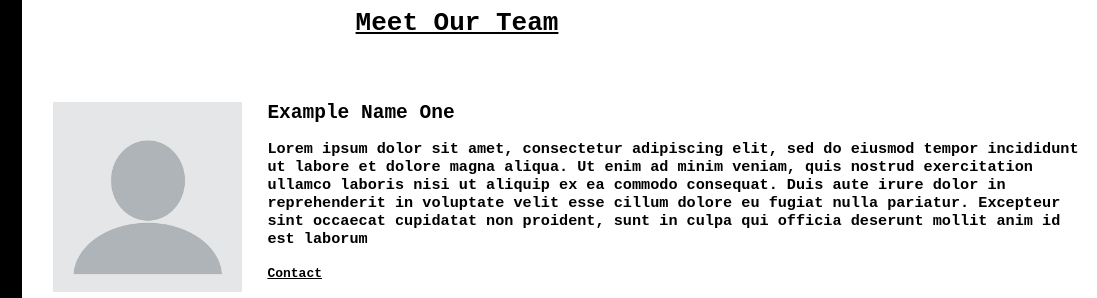
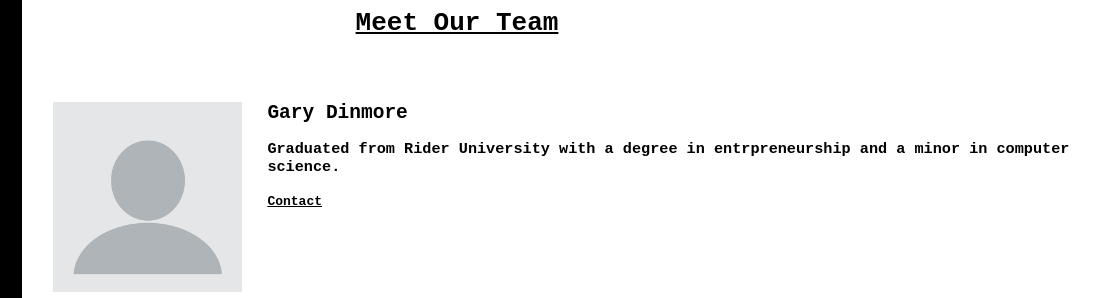
Before and after one commit to ryanmurf9/Swocoin, a plain HTML site: page about.html in a window 1280 px wide. Shown: the top 298 px of the page, 183-1280 px from the left. Drawn offline with Linux system fonts and the light colour scheme.

Commit message:
Update about.html

```diff
--- a/about.html
+++ b/about.html
@@ -59,8 +59,8 @@
 
 <!--Profile One-->
 <img src = "images/profile_example.png" class = "profile-image"></img>
-<h2 class ="blocktext">Example Name One</h2>
-<h3 class ="blocktext">Lorem ipsum dolor sit amet, consectetur adipiscing elit, sed do eiusmod tempor incididunt ut labore et dolore magna aliqua. Ut enim ad minim veniam, quis nostrud exercitation ullamco laboris nisi ut aliquip ex ea commodo consequat. Duis aute irure dolor in reprehenderit in voluptate velit esse cillum dolore eu fugiat nulla pariatur. Excepteur sint occaecat cupidatat non proident, sunt in culpa qui officia deserunt mollit anim id est laborum</h3>
+<h2 class ="blocktext">Gary Dinmore</h2>
+<h3 class ="blocktext">Graduated from Rider University with a degree in entrpreneurship and a minor in computer science.</h3>
 <a href="#" class = "blocktext" style="font-weight: bold;">Contact</a>
 <span class = "brlarge"></span>
 
```
